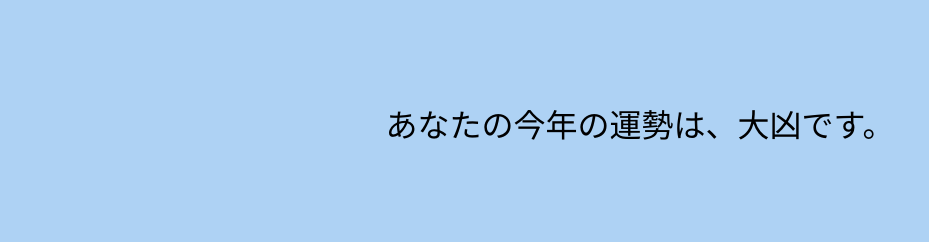
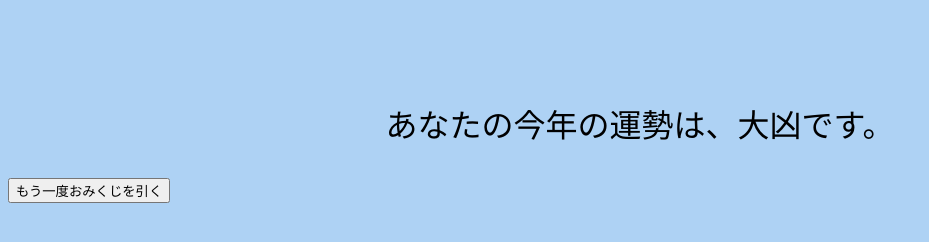
Before and after one commit to yutainoue-yi/omikuzi, a plain HTML site: page index.html in a window 1280 px wide. Shown: the whole page, without its empty margins (0-929 px from the left). Drawn offline with Linux system fonts and the light colour scheme.

Commit message:
Update index.html

```diff
--- a/index.html
+++ b/index.html
@@ -16,6 +16,10 @@
             font-size: 2.0em;
             margin-top: 100px;
         }
+
+        .btn {
+            text-align: center;
+        }
     </style>
 </head>
 
@@ -24,7 +28,10 @@
         let kujis = ['大吉', '吉', '中吉', '小吉', '末吉', '凶', '大凶',];
         let kuji = Math.floor(Math.random() * kujis.length);
         document.write('<p>あなたの今年の運勢は、' + kujis[kuji] + 'です。</p>');
+
     </script>
+    <input class="btn" type="button" value="もう一度おみくじを引く" onclick="window.location.reload();" />
+
 </body>
 
 </html>
```
